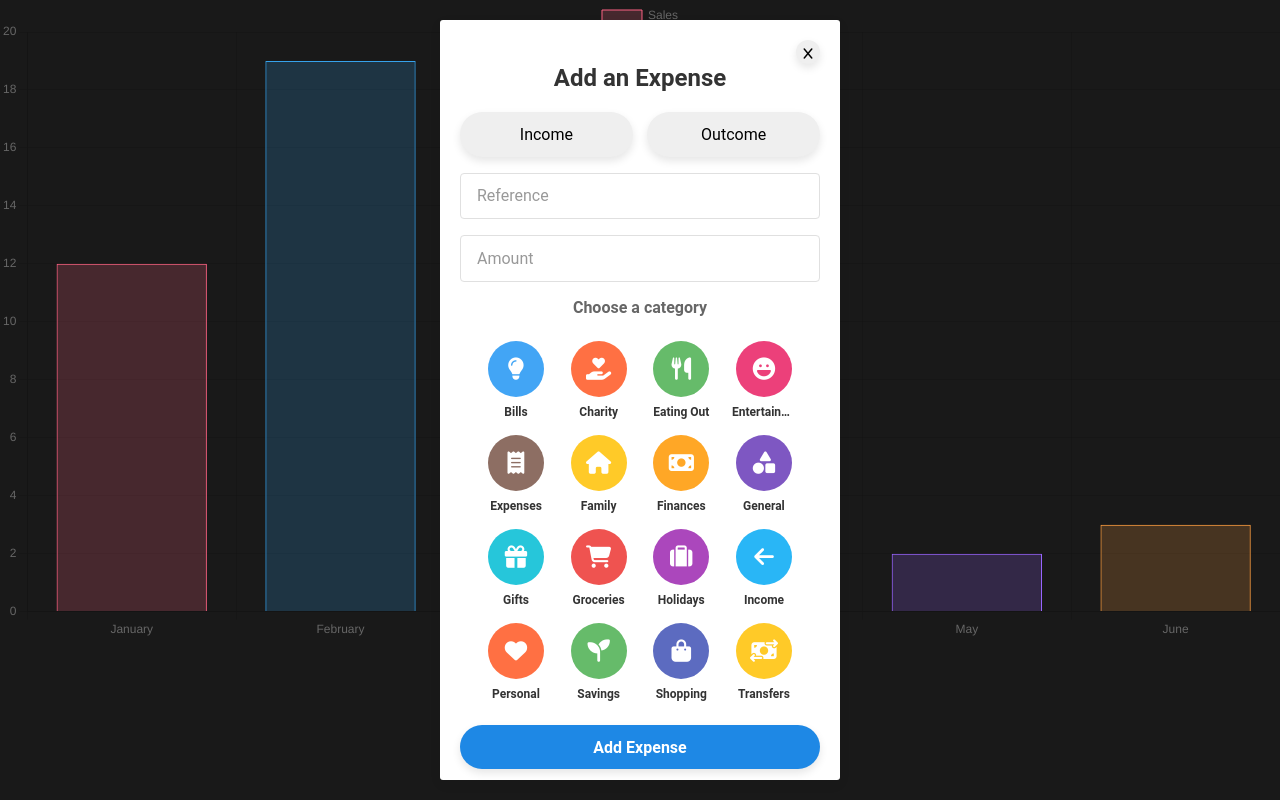
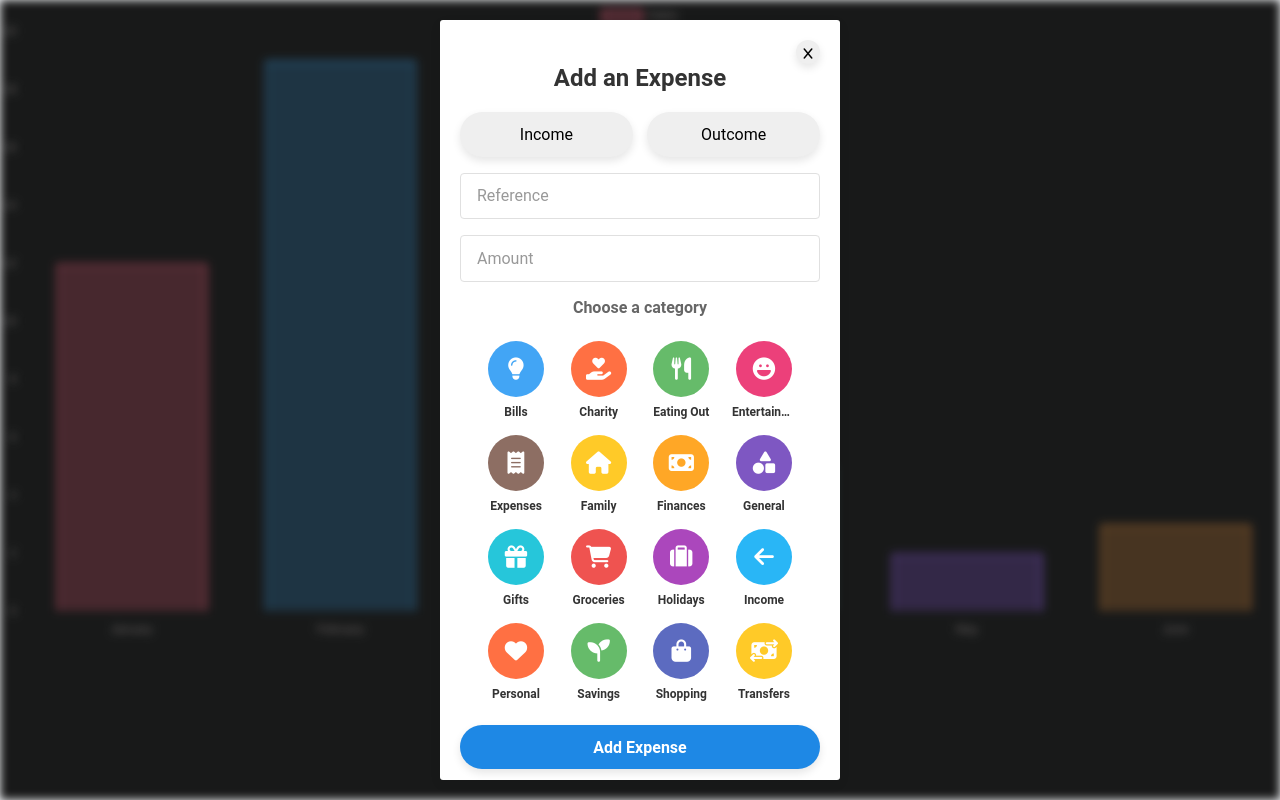
Before and after one commit to davidmuir1999/Expense-Tracker, a plain HTML site: page index.html in a window 1280 px wide. Both pictures are taken after a click on the button 1236 px from the left and 756 px from the top of the page. Drawn offline with nearby package versions, Linux system fonts and the light colour scheme.

Commit message:
blur background feature

```diff
--- a/styles.css
+++ b/styles.css
@@ -10,13 +10,15 @@ body {
   background-color: #f5f7fa;
 }
 
-body.modal-active {
+body.modal-active #dashboard{
   background-color: rgba(0, 0, 0, 0.9);
-  transition: background-color 0.4s ease;
+  filter: blur(5px);
+  transition: background-color 0.4s ease, filter 0.4s ease;
 }
 
 #dashboard {
   z-index: 1;
+  height: 100vh;
 }
 
 .expenseModal {
```
